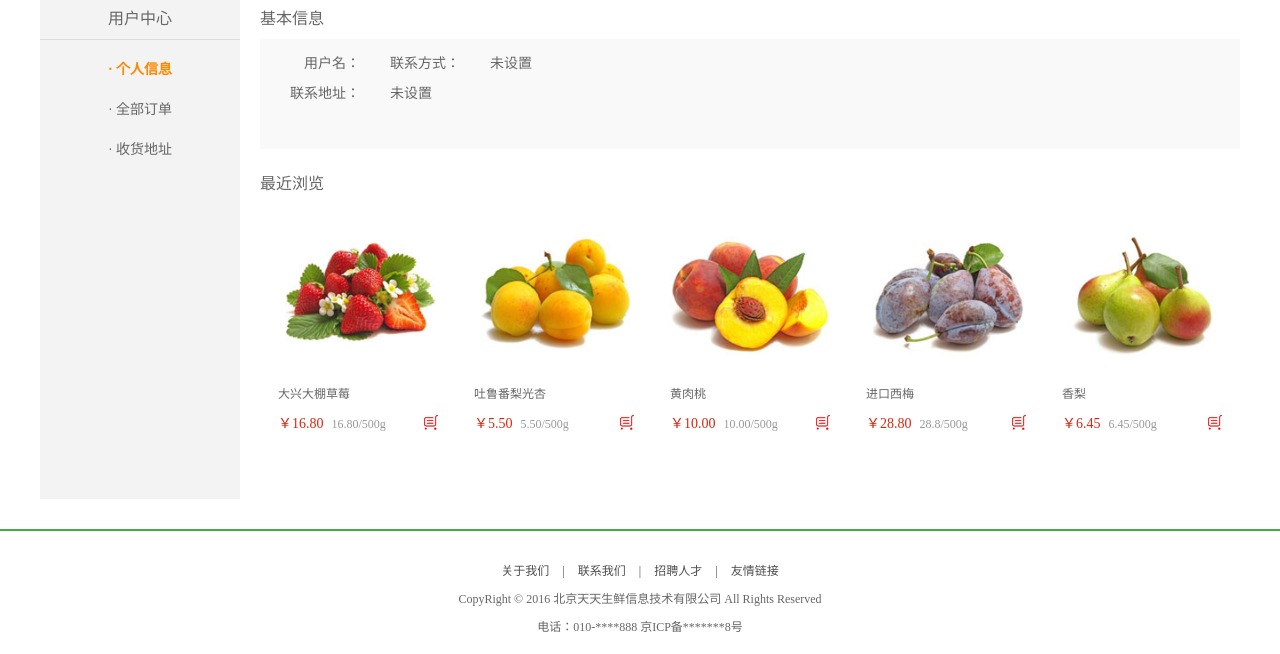
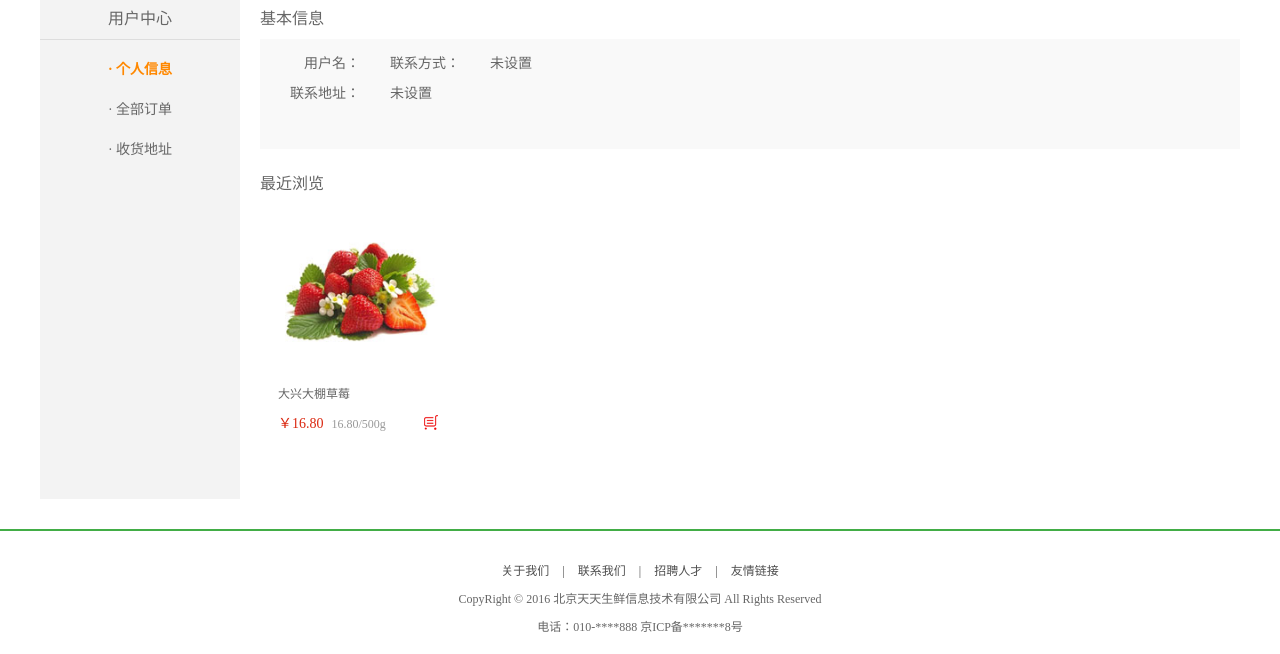
Before and after one commit to furuiyang0715/dailyfresh, a Django app: template templates/user_center_info.html in a window 1280 px wide. Shown: the part 146-800 px from the top of the page. Run offline with Django 3.2, Linux system fonts and the light colour scheme; the template is opened without the code that fills it, so the values that code supplies are empty; parts of the project's set-up code (start-up, migrations or seed data) failed here and were passed over.

Commit message:
删除最近浏览记录中多余的 li

```diff
--- a/templates/user_center_info.html
+++ b/templates/user_center_info.html
@@ -74,6 +74,7 @@
 				<h3 class="common_title2">最近浏览</h3>
 				<div class="has_view_list">
 					<ul class="goods_type_list clearfix">
+
 						<li>
 							<a href="detail.html"><img src="{% static 'images/goods/goods003.jpg' %}"></a>
 							<h4><a href="detail.html">大兴大棚草莓</a></h4>
@@ -84,45 +85,6 @@
 							</div>
 						</li>
 
-				<li>
-					<a href="#"><img src="{% static 'images/goods/goods004.jpg' %}"></a>
-					<h4><a href="#">吐鲁番梨光杏</a></h4>
-					<div class="operate">
-						<span class="prize">￥5.50</span>
-						<span class="unit">5.50/500g</span>
-						<a href="#" class="add_goods" title="加入购物车"></a>
-					</div>
-				</li>
-
-				<li>
-					<a href="#"><img src="{% static 'images/goods/goods005.jpg' %}"></a>
-					<h4><a href="#">黄肉桃</a></h4>
-					<div class="operate">
-						<span class="prize">￥10.00</span>
-						<span class="unit">10.00/500g</span>
-						<a href="#" class="add_goods" title="加入购物车"></a>
-					</div>
-				</li>
-
-				<li>
-					<a href="#"><img src="{% static 'images/goods/goods006.jpg' %}"></a>
-					<h4><a href="#">进口西梅</a></h4>
-					<div class="operate">
-						<span class="prize">￥28.80</span>
-						<span class="unit">28.8/500g</span>
-						<a href="#" class="add_goods" title="加入购物车"></a>
-					</div>
-				</li>
-
-				<li>
-					<a href="#"><img src="{% static 'images/goods/goods007.jpg' %}"></a>
-					<h4><a href="#">香梨</a></h4>
-					<div class="operate">
-						<span class="prize">￥6.45</span>
-						<span class="unit">6.45/500g</span>
-						<a href="#" class="add_goods" title="加入购物车"></a>
-					</div>
-				</li>
 					</ul>
 				</div>
 		</div>
```
Lines whose indentation alone changed are shown as unchanged.
